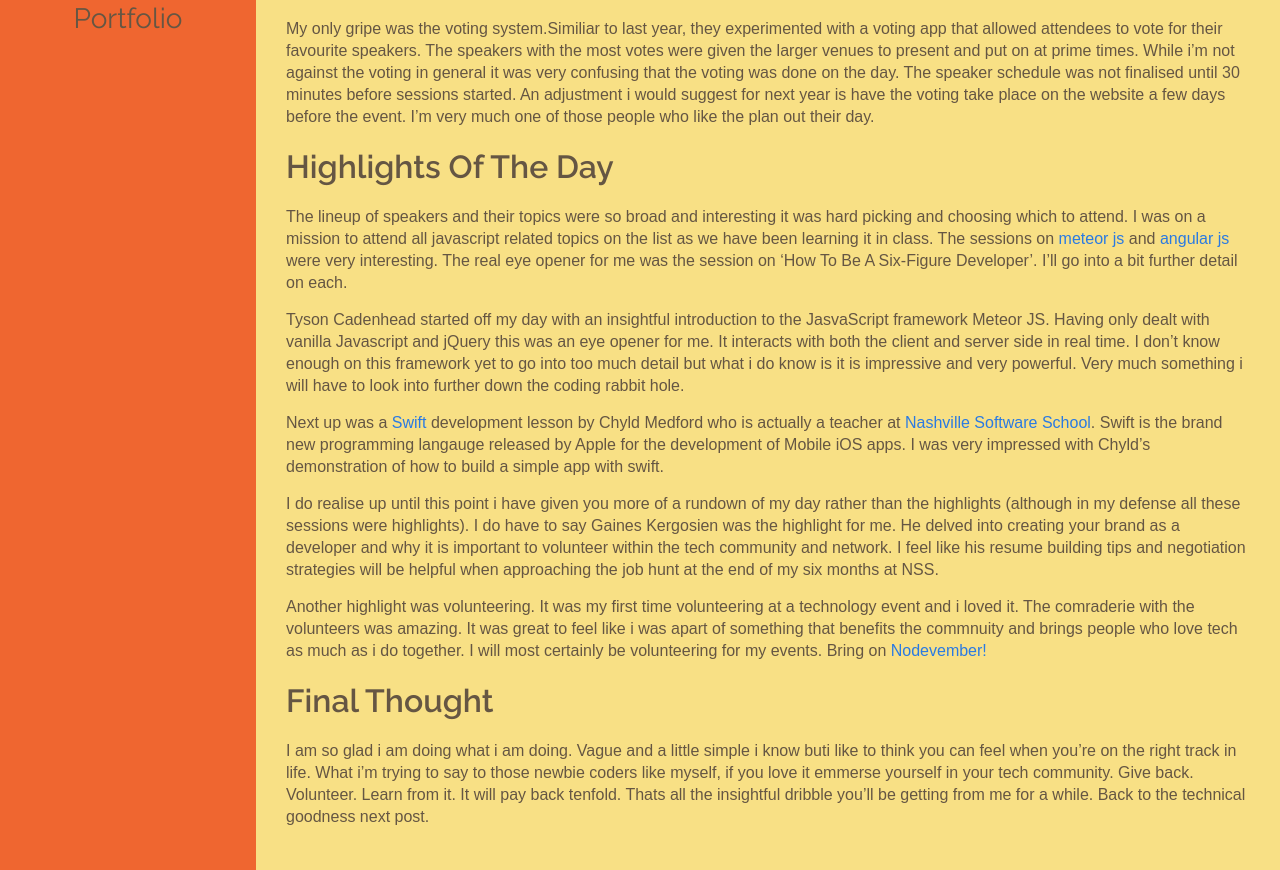
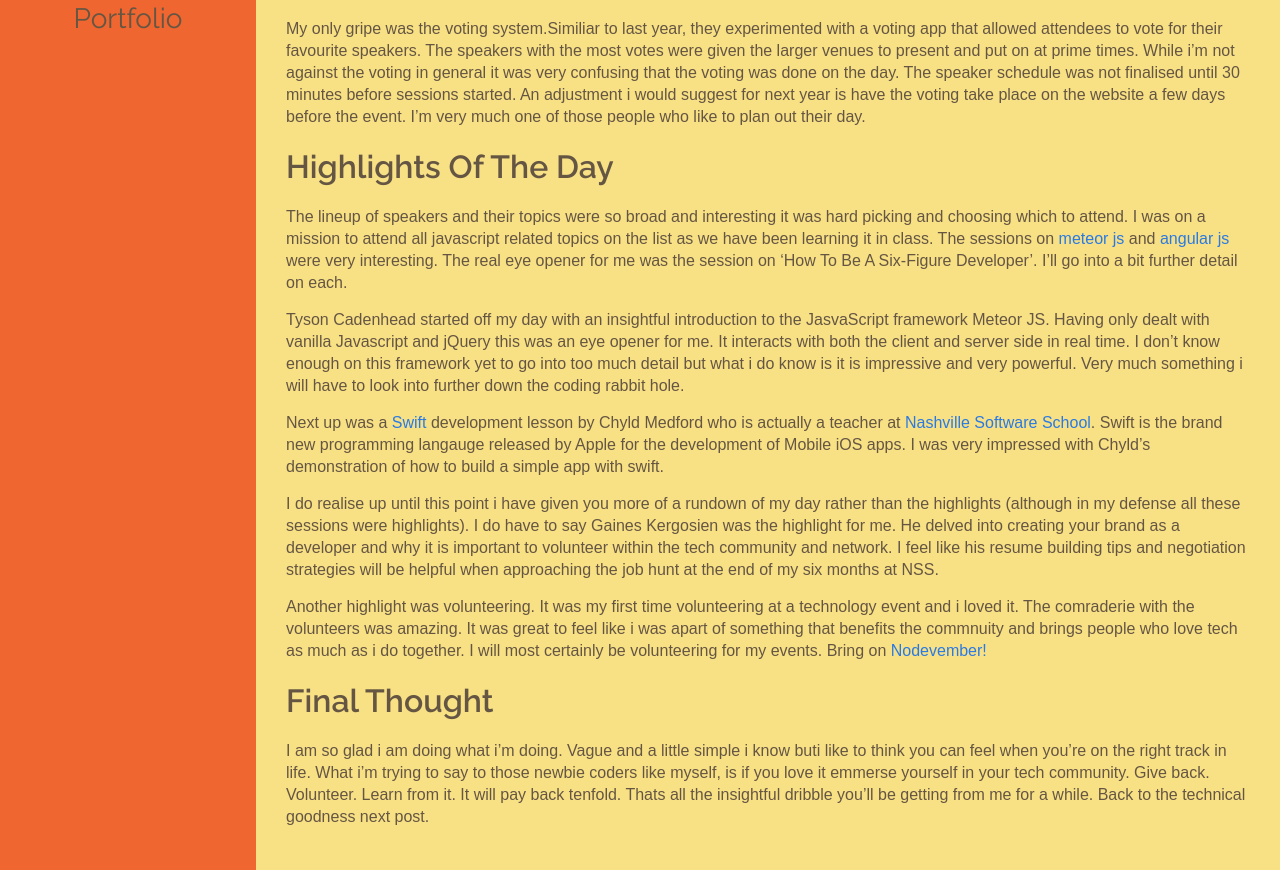
Before and after one commit to beck410/beck410.github.io, a Jekyll site: the page built from _posts/2014-10-18-good-times-at-nashville-barcamp.markdown, in a window 1280 px wide. Shown: the part 429-1299 px from the top of the page. Built offline with Jekyll 4.4.1, drawn with Linux system fonts in a browser that asks for light colours; some web fonts are replaced.

Commit message:
fixed spelling mistakes

```diff
--- a/_posts/2014-10-18-good-times-at-nashville-barcamp.markdown
+++ b/_posts/2014-10-18-good-times-at-nashville-barcamp.markdown
@@ -10,7 +10,7 @@ Today consisted of a lot of learning, looking at code and meeting interesting pe
 
 Still unsure where the unconference fits in? Most conferences and tech camps i've been to in the past have been very rigid and intense. Barcamp focused more on the fun aspect while still maintaining its time structure. The bar, which opened at 10am, sure helped the mood.
 
-My only gripe was the voting system.Similiar to last year, they experimented with a voting app that allowed attendees to vote for their favourite speakers. The speakers with the most votes were given the larger venues to present and put on at prime times. While i'm not against the voting in general it was very confusing that the voting was done on the day. The speaker schedule was not finalised until 30 minutes before sessions started. An adjustment i would suggest for next year is have the voting take place on the website a few days before the event. I'm very much one of those people who like the plan out their day.
+My only gripe was the voting system.Similiar to last year, they experimented with a voting app that allowed attendees to vote for their favourite speakers. The speakers with the most votes were given the larger venues to present and put on at prime times. While i'm not against the voting in general it was very confusing that the voting was done on the day. The speaker schedule was not finalised until 30 minutes before sessions started. An adjustment i would suggest for next year is have the voting take place on the website a few days before the event. I'm very much one of those people who like to plan out their day.
 
 ##Highlights Of The Day
 The lineup of speakers and their topics were so broad and interesting it was hard picking and choosing which to attend. I was on a mission to attend all javascript related topics on the list as we have been learning it in class. The sessions on [meteor js](https://www.meteor.com/) and [angular js](https://angularjs.org/) were very interesting. The real eye opener for me was the session on 'How To Be A Six-Figure Developer'. I'll go into a bit further detail on each.
@@ -24,4 +24,4 @@ I do realise up until this point i have given you more of a rundown of my day ra
 Another highlight was volunteering. It was my first time volunteering at a technology event and i loved it. The comraderie with the volunteers was amazing. It was great to feel like i was apart of something that benefits the commnuity and brings people who love tech as much as i do together. I will most certainly be volunteering for my events. Bring on [Nodevember!](http://nodevember.org)
 
 ##Final Thought
-I am so glad i am doing what i am doing. Vague and a little simple i know buti like to think you can feel when you're on the right track in life. What i'm trying to say to those newbie coders like myself, if you love it emmerse yourself in your tech community. Give back. Volunteer. Learn from it. It will pay back tenfold. Thats all the insightful dribble you'll be getting from me for a while. Back to the technical goodness next post.
+I am so glad i am doing what i'm doing. Vague and a little simple i know buti like to think you can feel when you're on the right track in life. What i'm trying to say to those newbie coders like myself, is if you love it emmerse yourself in your tech community. Give back. Volunteer. Learn from it. It will pay back tenfold. Thats all the insightful dribble you'll be getting from me for a while. Back to the technical goodness next post.
```
